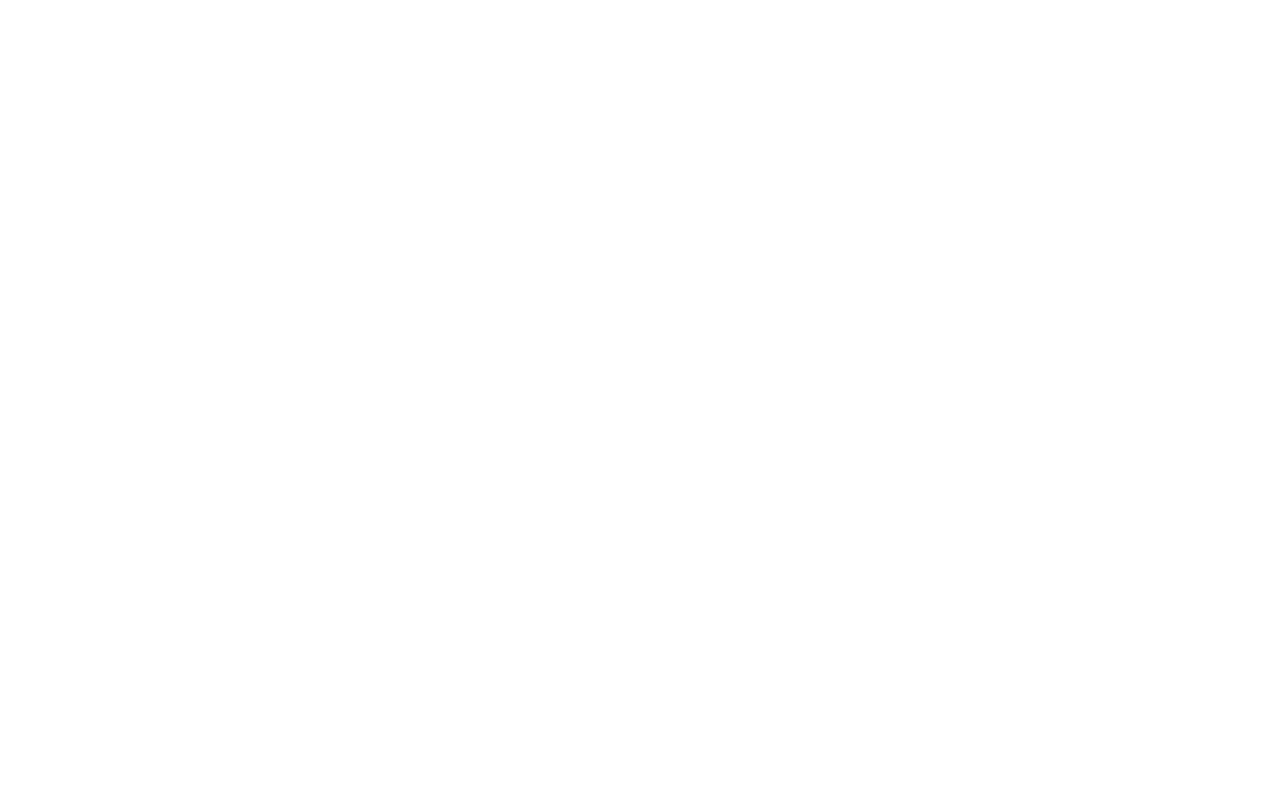
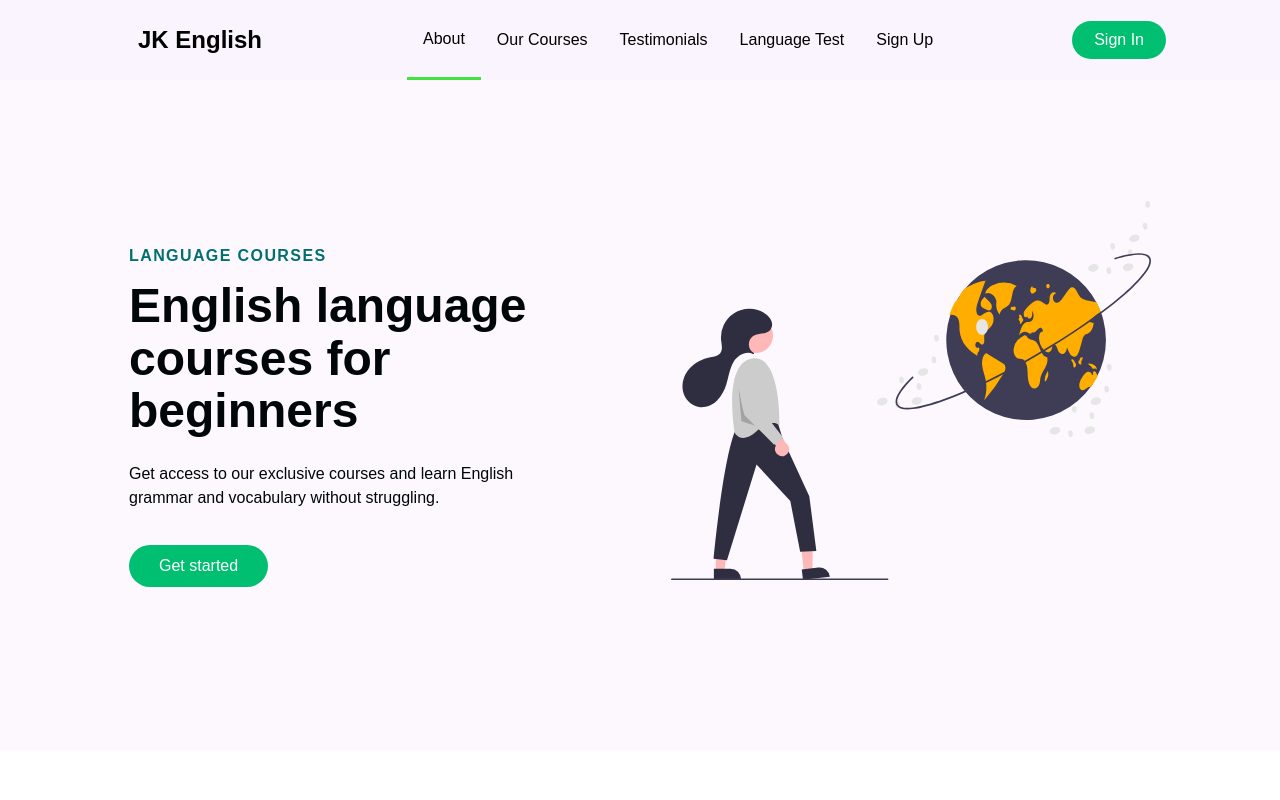
Before and after one commit to AnnaAn01/language-courses-react-website, a React (Create React App) app: page / in a window 1280 px wide. Before the commit this address had no page. Shown: the top 800 px of the page. Built offline with nearby package versions, Linux system fonts and the light colour scheme; a web font is replaced by a local one.

Commit message:
editing App file

```diff
--- a/src/App.js
+++ b/src/App.js
@@ -1,6 +1,6 @@
 import Home from "./pages";
 // import { BrowserRouter as Router, Routes, Route } from "react-router-dom";
-import { HashRouter, Routes, Route } from "react-router-dom";
+import { HashRouter as Router, Routes, Route } from "react-router-dom";
 import "./App.css";
 import SigninPage from "./pages/signin";
 import LangTestPage from "./pages/langtestpage";
@@ -9,19 +9,15 @@ import PlayQuizPage from "./pages/playquizpage";
 function App() {
   return (
     <div>
-      <HashRouter>
+      <Router>
         <Routes>
-          <Route
-            path="/{language-courses-react-website}"
-            exact
-            element={<Home />}
-          />
+          <Route path="/" exact element={<Home />} />
 
           <Route path="/signin" element={<SigninPage />} />
           <Route path="/langtest" element={<LangTestPage />} />
           <Route path="/quizgame" element={<PlayQuizPage />} />
         </Routes>
-      </HashRouter>
+      </Router>
     </div>
   );
 }
```
